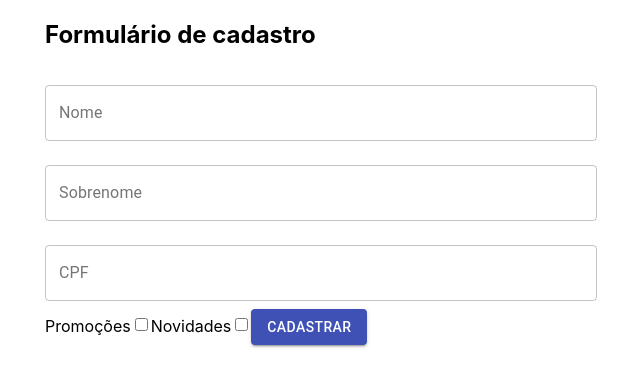
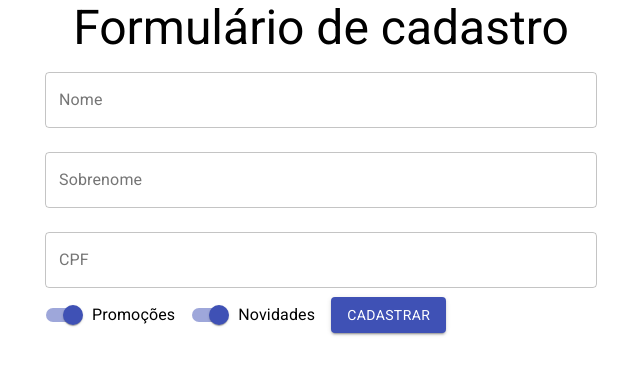
Before and after one commit to gabrielmsdf3/form-react-alura, a React (Create React App) app: page / in a window 1280 px wide. Shown: the top 386 px of the page, without its empty margins (319-959 px from the left). Built offline with nearby package versions, Linux system fonts and the light colour scheme.

Commit message:
iniciando hooks

```diff
--- a/package.json
+++ b/package.json
@@ -7,6 +7,7 @@
     "@testing-library/jest-dom": "^5.11.10",
     "@testing-library/react": "^11.2.6",
     "@testing-library/user-event": "^12.8.3",
+    "fontsource-roboto": "^4.0.0",
     "react": "^17.0.2",
     "react-dom": "^17.0.2",
     "react-scripts": "4.0.3",
--- a/src/App.js
+++ b/src/App.js
@@ -1,14 +1,16 @@
-import React, { Component, Fragment } from "react"
+import React, { Component } from "react"
 import "./App.css"
 import FormularioCadastro from "./components/FormularioCadastro/FormularioCadastro"
+import {Container, Typography } from "@material-ui/core"
+import "fontsource-roboto"
 
 class App extends Component {
   render() {
     return (
-      <Fragment>
-        <h1>Formulário de cadastro</h1>
+      <Container component="article" maxWidth="sm">
+        <Typography variant="h3" component="h1" align="center">Formulário de cadastro</Typography>
         <FormularioCadastro />
-      </Fragment>
+      </Container>
     )
   }
 }
--- a/src/components/FormularioCadastro/FormularioCadastro.jsx
+++ b/src/components/FormularioCadastro/FormularioCadastro.jsx
@@ -1,19 +1,51 @@
 import React from "react"
-import Button from "@material-ui/core/Button"
-import TextField from "@material-ui/core/TextField"
+import { TextField, Button, Switch, FormControlLabel } from "@material-ui/core"
 
 function FormularioCadastro() {
+  let nome = ""
   return (
-    <form>
-      <TextField id="nome" label="Nome" variant="outlined" margin="normal" fullWidth/>
-      <TextField id="sobrenome" label="Sobrenome" variant="outlined" margin="normal" fullWidth/>
-      <TextField id="cpf" label="CPF" variant="outlined" margin="normal" fullWidth/>
+    <form
+      onSubmit={(event) => {
+        event.preventDefault()
+        console.log(nome)
+      }}
+    >
+      <TextField
+        onChange={(event) => {
+          nome = event.target.value
+          if(nome.length > 3){
+            nome = nome.substr(0,3)
+          }
+        }}
+        id="nome"
+        label="Nome"
+        variant="outlined"
+        margin="normal"
+        fullWidth
+      />
+      <TextField
+        id="sobrenome"
+        label="Sobrenome"
+        variant="outlined"
+        margin="normal"
+        fullWidth
+      />
+      <TextField
+        id="cpf"
+        label="CPF"
+        variant="outlined"
+        margin="normal"
+        fullWidth
+      />
 
-      <label>Promoções</label>
-      <input type="checkbox" />
-
-      <label>Novidades</label>
-      <input type="checkbox" />
+      <FormControlLabel
+        label="Promoções"
+        control={<Switch name="promoções" defaultChecked color="primary" />}
+      />
+      <FormControlLabel
+        label="Novidades"
+        control={<Switch name="novidades" defaultChecked color="primary" />}
+      />
 
       <Button type="submit" variant="contained" color="primary">
         Cadastrar
--- a/src/index.js
+++ b/src/index.js
@@ -2,13 +2,13 @@ import React from "react"
 import ReactDOM from "react-dom"
 import "./index.css"
 import App from "./App"
-import {Container} from "@material-ui/core"
+
 
 
 ReactDOM.render(
-    <Container component="article" maxWidth="sm">
+    <React.StrictMode>
         <App />
-    </Container>,
+    </React.StrictMode>,
     document.getElementById("root")
 )
 
```
Also changed, not shown: 1 other file (tests, documents, lock files or other folders).
